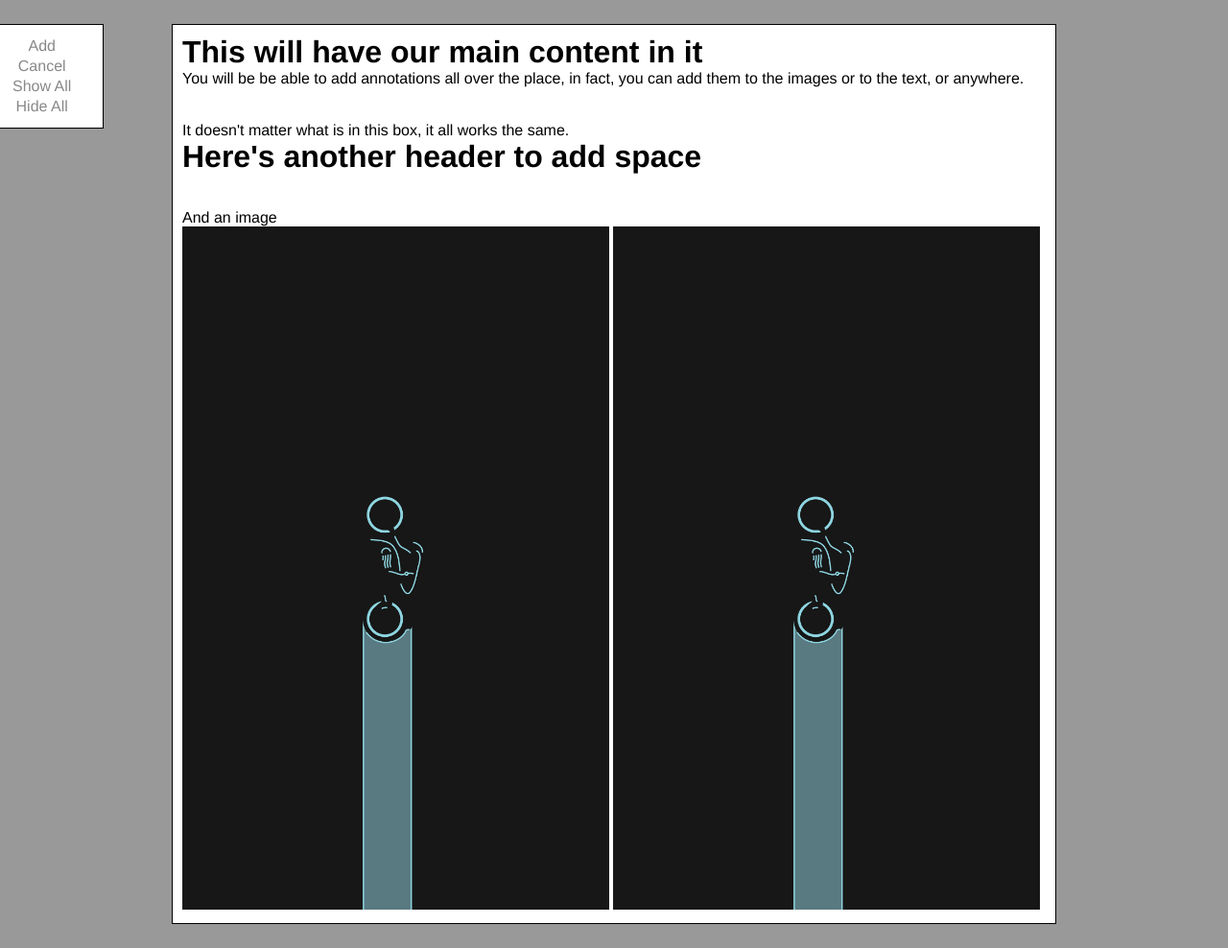
After one commit to nthomson/annotate, a PHP site: page /index.php in a window 1280 px wide. The commit adds this page. Shown: the whole page at 96% size. Run offline with PHP 8.4, Linux system fonts and the light colour scheme; some libraries are stand-ins or nearby versions.

Commit message:
Add show and hide functionality

```diff
--- /dev/null
+++ b/index.php
@@ -0,0 +1,34 @@
+<!DOCTYPE HTML>
+<html>
+<head>
+	<meta http-equiv="Content-Type" content="text/html; charset=utf-8" />
+	<title>Annotate</title>
+	<link rel="stylesheet" type="text/css" href="style/style.css" />
+
+	<script src="https://ajax.googleapis.com/ajax/libs/jquery/1.6.1/jquery.min.js"></script>
+	<script src="scripts/annotate.js"></script>
+</head>
+<body>
+	<div id="controls">
+		<ul>
+			<li><a href="javascript:void(0)" class="add control">Add</a></li>
+			<li><a href="javascript:void(0)" class="cancel control">Cancel</a></li>
+			<li><a href="javascript:void(0)" class="show control">Show All</a></li>
+			<li><a href="javascript:void(0)" class="hide control">Hide All</a></li>
+			<li><a href="javascript:void(0)" class="share control"></a></li>
+		</ul>
+	</div>
+	<div id="source">
+		<h1>This will have our main content in it</h1>
+		<p>You will be be able to add annotations all over the place, in fact, you can add them to the images or to the text, or anywhere.</p>
+		<br /><br />
+		<div>
+			<p>It doesn't matter what is in this box, it all works the same.</p>
+			<h1>Here's another header to add space</h1>
+			<br /><br />
+			<p>And an image</p>
+			<img src="img/bike.png" width="445" />
+			<img src="img/bike.png" width="445" />
+	</div>
+</body>
+</html>
--- a/scripts/annotate.js
+++ b/scripts/annotate.js
@@ -1,6 +1,8 @@
 $(document).ready(
 	function(){
 		var addIsOn = false;
+
+		//Add menu button
 		$('.add.control').click(
 			function(){
 				cancel();
@@ -12,12 +14,40 @@ $(document).ready(
 				$('#source').css('cursor', 'crosshair');
 			}
 		);
+
+		//Show All menu button
+		$('.show.control').click(
+			function(){
+				$('.annotation').each(
+					function(){
+						$(this).children('textarea').show();
+					}
+				);
+			}
+		);
+
+		//Hide All menu button
+		$('.hide.control').click(
+			function(){
+				$('.annotation').each(
+					function(){
+						$(this).children('textarea').hide();
+					}
+				);
+			}
+		);
+
+		//Cancel menu button
 		$('.cancel.control').click(function(){cancel();});
+
+		//Share menu button
 		$('.share.control').click(
 			function(){
 				//Not yet implemented
 			}
 		);
+
+		//When clicking on the "source" div
 		$('#source').click(
 			function(e){
 				if(addIsOn){
@@ -46,18 +76,29 @@ $(document).ready(
 					$(annotation).css('top', y+"px");
 
 					//Create remove button
-					var remove = $(document.createElement('a')).attr('class', 'remove');
+					var remove = $(document.createElement('a')).attr('class', 'button remove');
 					$(remove).attr('href', 'javascript:void(0)');
 					$(remove).html('x');
-					$(remove).click(function(){$(this).parent().remove();});
+					$(remove).click(function(){$(this).parent().parent().remove();});
 
-					//Append textbox and remove button to annotation, and annotation to textbox
-					$(remove).appendTo(annotation);
+					//Create toggle button
+					var toggle = $(document.createElement('a')).attr('class', 'button toggle');
+					$(toggle).attr('href', 'javascript:void(0)');
+					$(toggle).html('~');
+					$(toggle).click(function(){minMax($(this).parent().parent());});
+
+
+					var buttons = $(document.createElement('div')).attr('class', 'buttons');
+
+					//Append textbox and buttons to annotation, and annotation to textbox
+					$(toggle).appendTo(buttons);
+					$(remove).appendTo(buttons);
+					$(buttons).appendTo(annotation);
 					$(textBox).appendTo(annotation);
 
 					$(annotation).appendTo('#source');
 
-					$(annotation).hover(function(){$(remove).show();}, function(){$(remove).hide();});
+
 
 					//Set focus
 					$(textBox).focus();
@@ -79,5 +120,9 @@ $(document).ready(
 			//Show "off" images
 			$('#source').css('cursor', 'default');
 		}
+
+		var minMax = function(toToggle) {
+			$(toToggle).children('textarea').toggle();
+		}
 	}
 );
```
Also changed, not shown: style/style.css (+33 -21 lines).
